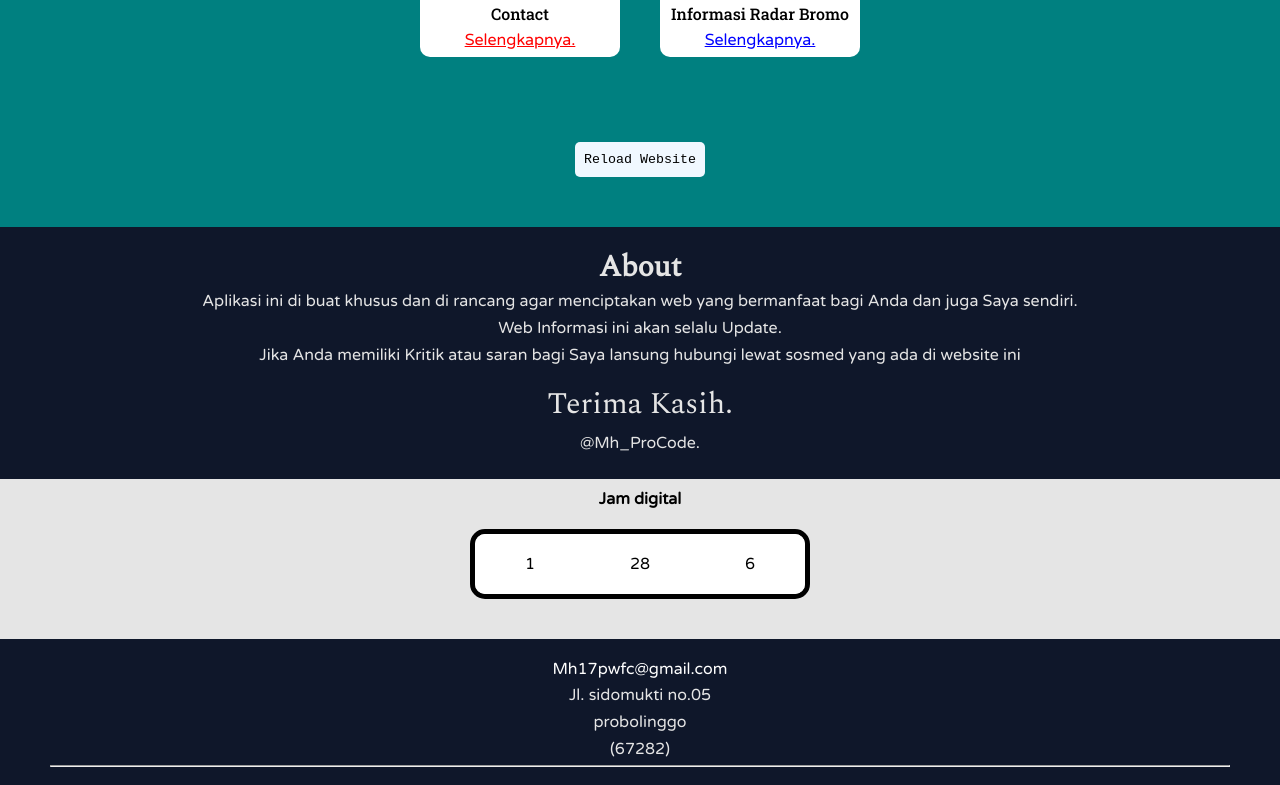
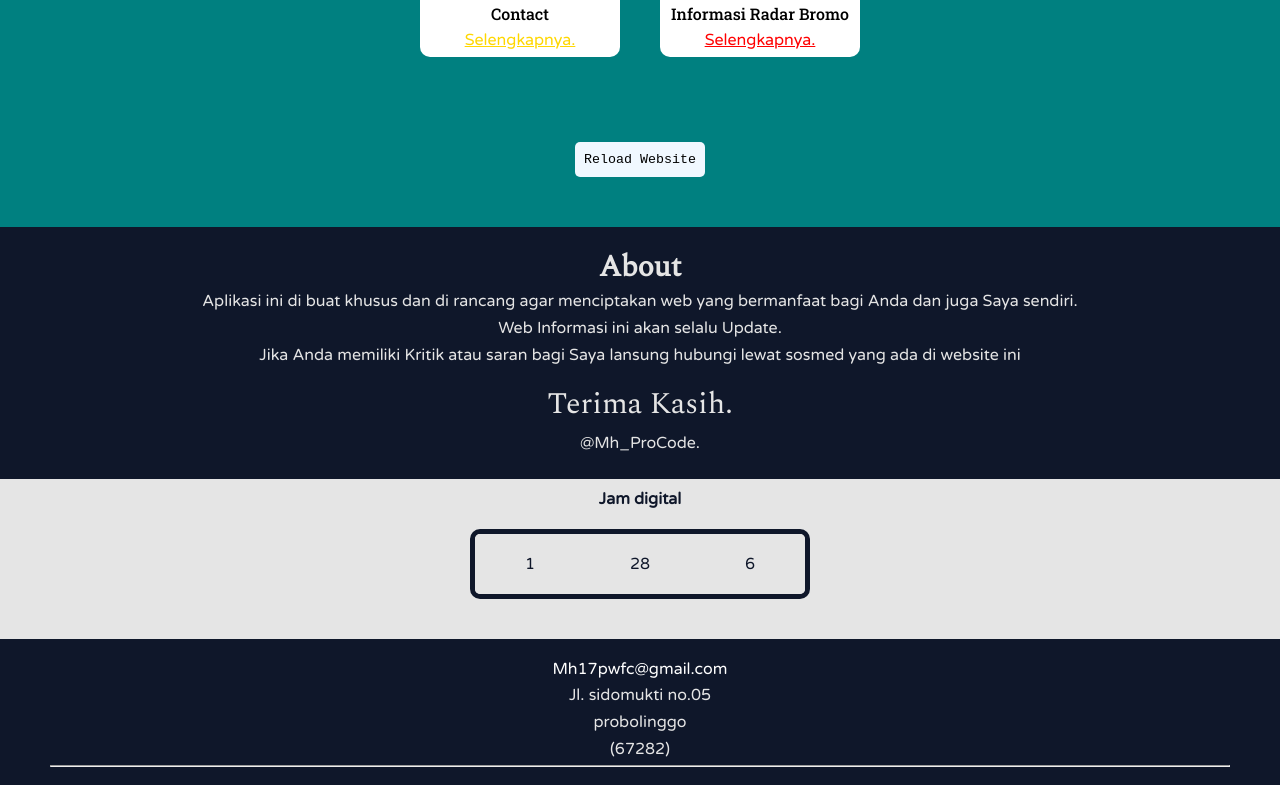
Before and after one commit to mhrpwfc88/home, a website: page app.html in a window 1280 px wide. Shown: the part 820-1605 px from the top of the page. Drawn offline with nearby package versions, Linux system fonts and the light colour scheme.

Commit message:
maintenance

```diff
--- a/app.html
+++ b/app.html
@@ -60,7 +60,7 @@
         <img class="img-content" src="https://visualpharm.com/assets/828/Password-595b40b65ba036ed117d450e.svg" alt="postfolio" />
         <p class="p-text1">Password Generator</p>
         <a
-          class="link2"
+          class="link3"
           target="_blank"
           href="https://mhrpwfc88.github.io/password-get/"
           >Selengkapnya.</a
@@ -71,7 +71,7 @@
         <img class="img-content" src="https://visualpharm.com/assets/80/Calculator-595b40b65ba036ed117d433f.svg" alt="postfolio" />
         <p class="p-text1">Calculator</p>
         <a
-          class="link3"
+          class="link1"
           target="_blank"
           href="https://mhrpwfc88.github.io/calculator/"
           >Selengkapnya.</a
@@ -80,14 +80,14 @@
       <div class="card">
         <img class="img-content" src="https://visualpharm.com/assets/720/Github-595b40b65ba036ed117d442f.svg" alt="postfolio" />
         <p class="p-text1">GitHub</p>
-        <a class="link1" target="_blank" href="https://github.com/mhrpwfc88"
+        <a class="link2" target="_blank" href="https://github.com/mhrpwfc88"
           >Selengkapnya.</a
         >
       </div>
       <div class="card">
         <img class="img-content" src="https://visualpharm.com/assets/891/Whatsapp-595b40b65ba036ed117d4648.svg" alt="postfolio" />
         <p class="p-text1">Contact</p>
-        <a class="link1" target="_blank" href="https://wa.me/+6283854790414"
+        <a class="link3" target="_blank" href="https://wa.me/+6283854790414"
           >Selengkapnya.</a
         >
       </div>
@@ -95,7 +95,7 @@
       <div class="card">
         <img class="img-content" src="https://visualpharm.com/assets/954/System%20Task-595b40b65ba036ed117d45e3.svg" alt="postfolio" />
         <p class="p-text1">Informasi Radar Bromo</p>
-        <a class="link2" target="_blank" href="https://radarbromo.jawapos.com/"
+        <a class="link1" target="_blank" href="https://radarbromo.jawapos.com/"
           >Selengkapnya.</a
         >
       </div>
@@ -118,7 +118,7 @@
     <!--start jam digital -->
     <div class="background-container-white">
       <h4 id="jam-text">Jam digital</h4>
-      <div class="jam-digital-malasngoding">
+      <div class="jam-digital">
         <div class="kotak">
           <p id="jam"></p>
         </div>
--- a/style.css
+++ b/style.css
@@ -91,29 +91,29 @@ P {
 }
 #jam-text {
   padding-top: 10px;
-  color: black;
+  color: #0f172a;
 }
 
-.jam-digital-malasngoding {
+.jam-digital {
   overflow: hidden;
-  border-radius: 15px;
+  border-radius: 10px;
   width: 330px;
   height: 60px;
   margin: 20px auto;
-  border: 5px solid black;
-  -webkit-border-radius: 15px;
-  -moz-border-radius: 15px;
-  -ms-border-radius: 15px;
-  -o-border-radius: 15px;
+  border: 5px solid #0f172a;
+  -webkit-border-radius: 10px;
+  -moz-border-radius: 10px;
+  -ms-border-radius: 10px;
+  -o-border-radius: 10px;
 }
 .kotak {
   float: left;
   width: 110px;
   height: 100px;
-  background-color: white;
+  background-color: #e5e5e5;
 }
-.jam-digital-malasngoding p {
-  color: black;
+.jam-digital p {
+  color: #0f172a;
   font-size: 20pxpx;
   text-align: center;
   margin-top: 20px;
```
